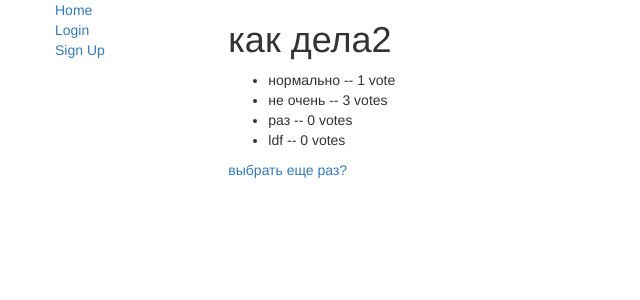
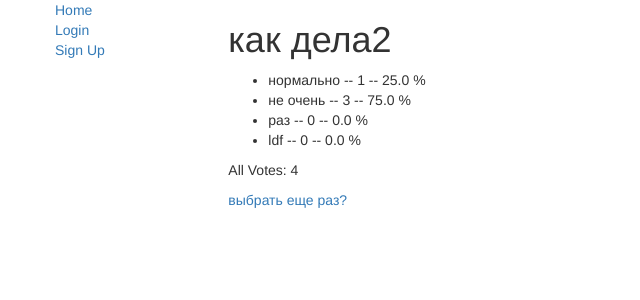
Before and after one commit to acferten/lab1, a Django app: page /polls/2/results/ in a window 1280 px wide. Shown: the top 300 px of the page, without its empty margins (0-640 px from the left). Run offline with Django 3.2, Linux system fonts and the light colour scheme; data comes from the database, SQL or seed files in the repository; both versions use the stored data as it was after the commit; some libraries are stand-ins or nearby versions.

Commit message:
процент проголосовавших

```diff
--- a/polls/models.py
+++ b/polls/models.py
@@ -1,9 +1,6 @@
 import datetime
-
 from django.contrib.auth.models import AbstractUser
 from django.db import models
-from django.db.models.signals import pre_save
-from django.dispatch import receiver
 from django.utils import timezone
 
 
@@ -31,10 +28,13 @@ class Choice(models.Model):
     question = models.ForeignKey(Question, on_delete=models.CASCADE)
     choice_text = models.CharField(max_length=200)
     votes = models.IntegerField(default=0)
-    percent_votes = models.IntegerField(default=0)
 
     def __str__(self):
         return self.choice_text
+
+    def get_percentage(self):
+        percents = self.votes * 100 / self.question.question_votes
+        return percents
 
 
 class Vote(models.Model):
@@ -43,21 +43,3 @@ class Vote(models.Model):
 
     def __str__(self):
         return self.question.question_text
-
-
-@receiver(pre_save, sender=Choice)
-def percent_votes(sender, **kwargs):
-    choice = kwargs['instance']
-    question = Question.objects.get(pk=choice.question.id)
-    # if question.question_votes != 0:
-    # for choice in Choice.objects.filter(question=question):
-    #     print('~' * 100)
-    #     print(choice, ':', choice.votes , ":", question.question_votes)
-    #     print('~' * 100)
-    #     choice.percent_votes = (choice.votes / question.question_votes) * 100
-
-    if question.question_votes != 0:
-        choice.percent_votes = (choice.votes / question.question_votes) * 100
-
-    else:
-        choice.percent_votes = 0
--- a/polls/templates/polls/profile.html
+++ b/polls/templates/polls/profile.html
@@ -2,7 +2,9 @@
 
 {% block content %}
     <h1>Username: {{ advuser.username }}</h1>
+    {%if advuser.avatar%}
     <img style="width: 200px" src="/polls{{ advuser.avatar.url }}" alt="profile picture">
+    {%endif%}
     <p>Profile picture</p>
     {% if advuser == request.user %}
         <a href="./update">Update /</a>
--- a/polls/templates/polls/results.html
+++ b/polls/templates/polls/results.html
@@ -4,8 +4,9 @@
 <h1>{{ question.question_text }}</h1>
 <ul>
     {% for choice in question.choice_set.all %}
-    <li>{{ choice.choice_text }} -- {{ choice.votes }} vote{{choice.votes|pluralize}}</li>
+    <li>{{ choice.choice_text }} -- {{ choice.votes }} -- {{ choice.get_percentage }} %{{choice.percent_votes|pluralize}}</li>
     {% endfor %}
 </ul>
+<p>All Votes: {{question.question_votes}}</p>
 <a href="{% url 'polls:detail'  question.id %}">выбрать еще раз? </a>
 {% endblock %}
--- a/polls/views.py
+++ b/polls/views.py
@@ -1,3 +1,4 @@
+from django.contrib.auth.decorators import login_required
 from django.contrib.auth.mixins import LoginRequiredMixin
 from django.core.exceptions import PermissionDenied
 from django.shortcuts import render, get_object_or_404
@@ -22,9 +23,9 @@ class DetailView(generic.DetailView):
     template_name = 'polls/detail.html'
 
     def get_object(self, queryset=None):
-        obj = super(DetailView, self).get_object(queryset)
-        if obj.was_published_recently or self.request.user.is_staff:
-            return obj, self.request.user.is_staff
+        question = super(DetailView, self).get_object(queryset)
+        if question.was_published_recently or self.request.user.is_staff:
+            return question
         else:
             raise PermissionDenied()
 
@@ -34,6 +35,7 @@ class ResultsView(generic.DetailView):
     template_name = 'polls/results.html'
 
 
+@login_required
 def vote(request, question_id):
     question = get_object_or_404(Question, pk=question_id)
     try:
@@ -50,23 +52,17 @@ def vote(request, question_id):
                 'error_message': 'вы уже приняли участие в голосовании'
             })
         else:
-            user_voted = Vote.objects.create(question=question, user=request.user)
-            selected_choice.votes += 1
             question.question_votes += 1
             question.save()
+            selected_choice.votes += 1
             selected_choice.save()
+            user_voted = Vote.objects.create(question=question, user=request.user)
             user_voted.save()
-
-            # percent_choices = []
-            # allchoices = Choice.objects.filter(question=question).aggregate(Sum('votes'))
-            #
-            # for choice in Choice.objects.filter(question=question):
-            #     percent_choices.append((choice.votes/allchoices)*100)
 
             return HttpResponseRedirect(reverse('polls:results', args=(question.id,)))
 
 
-class SignUpView(CreateView):
+class SignUpView(generic.CreateView):
     model = AdvUser
     template_name = 'polls/register.html'
     success_url = reverse_lazy('login')
@@ -74,7 +70,7 @@ class SignUpView(CreateView):
     success_page = "polls"
 
 
-class UserDetailView(LoginRequiredMixin, DetailView):
+class UserDetailView(LoginRequiredMixin, generic.DetailView):
     model = AdvUser
     template_name = 'polls/profile.html'
 
```
Also changed, not shown: db.sqlite3, polls/media/avatars/hotLI8HQtWo.jpg (deleted), polls/media/questions/fly-default5682a3.png (added).
